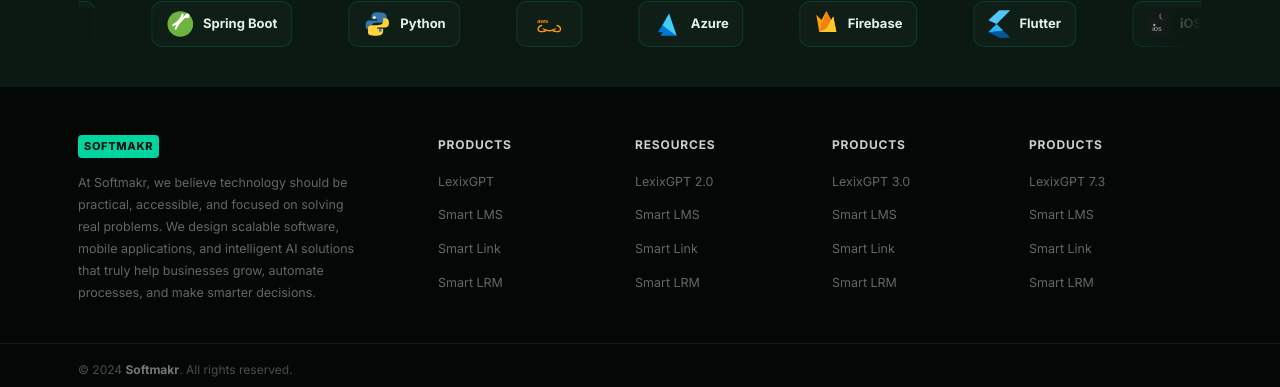
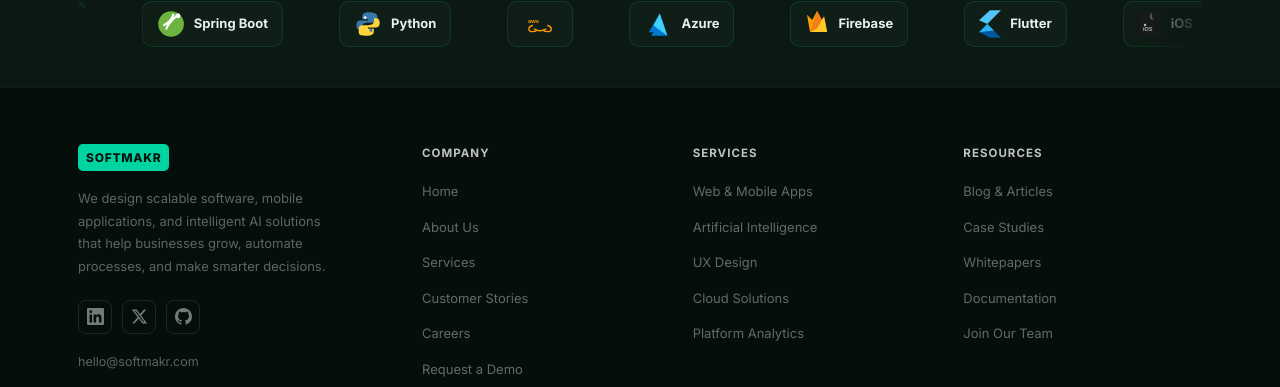
Before and after one commit to SamithaAthurupana/softmakr_w, a React (Vite) app: page / in a window 1280 px wide. Shown: the part 2410-2797 px from the top of the page. Built offline with nearby package versions, Linux system fonts and the light colour scheme.

Commit message:
footer re create

```diff
--- a/src/components/Footer.css
+++ b/src/components/Footer.css
@@ -1,39 +1,172 @@
-.footer { background: var(--footer-bg); color: rgba(255,255,255,0.55); transition: background 0.35s; }
+/* ── Footer shell ──────────────────────────────────────────── */
+.footer {
+  background: #050e0b;
+  color: rgba(255, 255, 255, 0.5);
+  border-top: 1px solid rgba(255, 255, 255, 0.06);
+}
 
+/* ── Main content row ──────────────────────────────────────── */
 .footer-inner {
   display: grid;
-  grid-template-columns: 300px 1fr;
-  gap: 60px;
-  padding-top: 48px;
-  padding-bottom: 40px;
+  grid-template-columns: 280px 1fr;
+  gap: 64px;
+  padding-top: 56px;
+  padding-bottom: 48px;
+}
+
+/* ── Brand column ──────────────────────────────────────────── */
+.footer-brand {
+  display: flex;
+  flex-direction: column;
+  gap: 0;
 }
 
 .footer-logo {
-  display: flex; align-items: center; gap: 8px;
-  text-decoration: none; color: #fff;
-  font-weight: 700; font-size: 16px; margin-bottom: 14px;
+  display: inline-flex;
+  align-items: center;
+  text-decoration: none;
+  margin-bottom: 16px;
 }
+
 .footer-logo .logo-badge {
-  background: var(--accent); color: #071410;
-  font-weight: 800; font-size: 11px;
-  padding: 3px 6px; border-radius: 4px;
+  background: var(--accent, #00e5a0);
+  color: #071410;
+  font-weight: 800;
+  font-size: 12px;
+  letter-spacing: 0.06em;
+  padding: 4px 8px;
+  border-radius: 5px;
 }
-.footer-tagline { font-size: 12.5px; line-height: 1.75; color: rgba(255,255,255,0.38); max-width: 280px; }
 
-.footer-links-grid { display: grid; grid-template-columns: repeat(4,1fr); gap: 24px; }
+.footer-tagline {
+  font-size: 13px;
+  line-height: 1.75;
+  color: rgba(255, 255, 255, 0.36);
+  max-width: 260px;
+  margin: 0 0 22px;
+}
+
+/* Social buttons */
+.footer-socials {
+  display: flex;
+  gap: 10px;
+  margin-bottom: 18px;
+}
+
+.footer-social-btn {
+  display: inline-flex;
+  align-items: center;
+  justify-content: center;
+  width: 34px;
+  height: 34px;
+  border-radius: 8px;
+  border: 1px solid rgba(255, 255, 255, 0.1);
+  color: rgba(255, 255, 255, 0.45);
+  transition: color 0.18s, border-color 0.18s, background 0.18s;
+  text-decoration: none;
+}
+
+.footer-social-btn:hover {
+  color: var(--accent, #00e5a0);
+  border-color: var(--accent, #00e5a0);
+  background: rgba(0, 229, 160, 0.08);
+}
+
+.footer-email {
+  font-size: 12.5px;
+  color: rgba(255, 255, 255, 0.35);
+  text-decoration: none;
+  transition: color 0.15s;
+}
+
+.footer-email:hover {
+  color: var(--accent, #00e5a0);
+}
+
+/* ── Link columns grid ─────────────────────────────────────── */
+.footer-links-grid {
+  display: grid;
+  grid-template-columns: repeat(3, 1fr);
+  gap: 32px;
+}
+
 .footer-col-heading {
-  color: rgba(255,255,255,0.8); font-size: 12px; font-weight: 700;
-  text-transform: uppercase; letter-spacing: 0.07em; margin-bottom: 14px;
+  color: rgba(255, 255, 255, 0.75);
+  font-size: 11.5px;
+  font-weight: 700;
+  text-transform: uppercase;
+  letter-spacing: 0.09em;
+  margin-bottom: 16px;
 }
-.footer-col ul { display: flex; flex-direction: column; gap: 8px; }
-.footer-link { font-size: 12.5px; color: rgba(255,255,255,0.38); transition: color 0.15s; }
-.footer-link:hover { color: var(--accent); }
 
-.footer-bottom { border-top: 1px solid rgba(255,255,255,0.07); padding: 16px 0; }
-.footer-bottom .container { font-size: 12px; color: rgba(255,255,255,0.28); }
-.footer-bottom strong { color: rgba(255,255,255,0.45); }
+.footer-col ul {
+  display: flex;
+  flex-direction: column;
+  gap: 10px;
+  list-style: none;
+  padding: 0;
+  margin: 0;
+}
 
+.footer-link {
+  font-size: 13px;
+  color: rgba(255, 255, 255, 0.38);
+  text-decoration: none;
+  transition: color 0.15s;
+}
+
+.footer-link:hover {
+  color: var(--accent, #00e5a0);
+}
+
+/* ── Bottom bar ────────────────────────────────────────────── */
+.footer-bottom {
+  border-top: 1px solid rgba(255, 255, 255, 0.06);
+  padding: 18px 0;
+}
+
+.footer-bottom-inner {
+  display: flex;
+  align-items: center;
+  justify-content: space-between;
+  gap: 16px;
+  flex-wrap: wrap;
+  font-size: 12px;
+  color: rgba(255, 255, 255, 0.25);
+}
+
+.footer-bottom-inner strong {
+  color: rgba(255, 255, 255, 0.42);
+}
+
+.footer-legal-links {
+  display: flex;
+  gap: 20px;
+}
+
+.footer-legal-link {
+  font-size: 12px;
+  color: rgba(255, 255, 255, 0.25);
+  text-decoration: none;
+  transition: color 0.15s;
+}
+
+.footer-legal-link:hover {
+  color: rgba(255, 255, 255, 0.55);
+}
+
+/* ── Responsive ────────────────────────────────────────────── */
 @media (max-width: 900px) {
-  .footer-inner { grid-template-columns: 1fr; gap: 32px; }
-  .footer-links-grid { grid-template-columns: repeat(2,1fr); }
+  .footer-inner {
+    grid-template-columns: 1fr;
+    gap: 36px;
+  }
+  .footer-tagline { max-width: 100%; }
+  .footer-links-grid { grid-template-columns: repeat(2, 1fr); }
 }
+
+@media (max-width: 520px) {
+  .footer-links-grid { grid-template-columns: 1fr 1fr; gap: 24px; }
+  .footer-bottom-inner { flex-direction: column; align-items: flex-start; gap: 10px; }
+  .footer-legal-links { gap: 14px; }
+}
--- a/src/components/Footer.jsx
+++ b/src/components/Footer.jsx
@@ -3,56 +3,102 @@
 
 const footerColumns = [
   {
-    heading: 'Products',
+    heading: 'Company',
     links: [
-      { label: 'LexixGPT', to: '/products/lexixgpt' },
-      { label: 'Smart LMS', to: '/products/smart-lms' },
-      { label: 'Smart Link', to: '/products/smart-link' },
-      { label: 'Smart LRM', to: '/products/smart-lrm' },
+      { label: 'Home',             to: '/' },
+      { label: 'About Us',         to: '/about' },
+      { label: 'Services',         to: '/services' },
+      { label: 'Customer Stories', to: '/customer-stories' },
+      { label: 'Careers',          to: '/careers' },
+      { label: 'Request a Demo',   to: '/contact' },
+    ],
+  },
+  {
+    heading: 'Services',
+    links: [
+      { label: 'Web & Mobile Apps',      to: '/services' },
+      { label: 'Artificial Intelligence', to: '/services' },
+      { label: 'UX Design',              to: '/services' },
+      { label: 'Cloud Solutions',        to: '/services' },
+      { label: 'Platform Analytics',     to: '/services' },
     ],
   },
   {
     heading: 'Resources',
     links: [
-      { label: 'LexixGPT 2.0', to: '/resources/lexixgpt-2' },
-      { label: 'Smart LMS', to: '/resources/smart-lms' },
-      { label: 'Smart Link', to: '/resources/smart-link' },
-      { label: 'Smart LRM', to: '/resources/smart-lrm' },
-    ],
-  },
-  {
-    heading: 'Products',
-    links: [
-      { label: 'LexixGPT 3.0', to: '/products/lexixgpt-3' },
-      { label: 'Smart LMS', to: '/products/smart-lms-3' },
-      { label: 'Smart Link', to: '/products/smart-link-3' },
-      { label: 'Smart LRM', to: '/products/smart-lrm-3' },
-    ],
-  },
-  {
-    heading: 'Products',
-    links: [
-      { label: 'LexixGPT 7.3', to: '/products/lexixgpt-7' },
-      { label: 'Smart LMS', to: '/products/smart-lms-7' },
-      { label: 'Smart Link', to: '/products/smart-link-7' },
-      { label: 'Smart LRM', to: '/products/smart-lrm-7' },
+      { label: 'Blog & Articles',  to: '/resources' },
+      { label: 'Case Studies',     to: '/resources' },
+      { label: 'Whitepapers',      to: '/resources' },
+      { label: 'Documentation',    to: '/resources' },
+      { label: 'Join Our Team',    to: '/careers' },
     ],
   },
 ];
 
+const socials = [
+  {
+    label: 'LinkedIn',
+    href: 'https://linkedin.com',
+    icon: (
+      <svg width="17" height="17" viewBox="0 0 24 24" fill="currentColor">
+        <path d="M20.447 20.452h-3.554v-5.569c0-1.328-.027-3.037-1.852-3.037-1.853 0-2.136 1.445-2.136 2.939v5.667H9.351V9h3.414v1.561h.046c.477-.9 1.637-1.85 3.37-1.85 3.601 0 4.267 2.37 4.267 5.455v6.286zM5.337 7.433a2.062 2.062 0 01-2.063-2.065 2.064 2.064 0 112.063 2.065zm1.782 13.019H3.555V9h3.564v11.452zM22.225 0H1.771C.792 0 0 .774 0 1.729v20.542C0 23.227.792 24 1.771 24h20.451C23.2 24 24 23.227 24 22.271V1.729C24 .774 23.2 0 22.222 0h.003z"/>
+      </svg>
+    ),
+  },
+  {
+    label: 'Twitter / X',
+    href: 'https://twitter.com',
+    icon: (
+      <svg width="17" height="17" viewBox="0 0 24 24" fill="currentColor">
+        <path d="M18.244 2.25h3.308l-7.227 8.26 8.502 11.24H16.17l-5.214-6.817L4.99 21.75H1.68l7.73-8.835L1.254 2.25H8.08l4.713 6.231zm-1.161 17.52h1.833L7.084 4.126H5.117z"/>
+      </svg>
+    ),
+  },
+  {
+    label: 'GitHub',
+    href: 'https://github.com',
+    icon: (
+      <svg width="17" height="17" viewBox="0 0 24 24" fill="currentColor">
+        <path d="M12 0C5.374 0 0 5.373 0 12c0 5.302 3.438 9.8 8.207 11.387.599.111.793-.261.793-.577v-2.234c-3.338.726-4.033-1.416-4.033-1.416-.546-1.387-1.333-1.756-1.333-1.756-1.089-.745.083-.729.083-.729 1.205.084 1.839 1.237 1.839 1.237 1.07 1.834 2.807 1.304 3.492.997.107-.775.418-1.305.762-1.604-2.665-.305-5.467-1.334-5.467-5.931 0-1.311.469-2.381 1.236-3.221-.124-.303-.535-1.524.117-3.176 0 0 1.008-.322 3.301 1.23A11.509 11.509 0 0112 5.803c1.02.005 2.047.138 3.006.404 2.291-1.552 3.297-1.23 3.297-1.23.653 1.653.242 2.874.118 3.176.77.84 1.235 1.911 1.235 3.221 0 4.609-2.807 5.624-5.479 5.921.43.372.823 1.102.823 2.222v3.293c0 .319.192.694.801.576C20.566 21.797 24 17.3 24 12c0-6.627-5.373-12-12-12z"/>
+      </svg>
+    ),
+  },
+];
+
 export default function Footer() {
+  const year = new Date().getFullYear();
+
   return (
     <footer className="footer">
       <div className="footer-inner container">
-        {/* Left column */}
+
+        {/* Brand column */}
         <div className="footer-brand">
           <Link to="/" className="footer-logo">
             <span className="logo-badge">SOFTMAKR</span>
-            {/* <span>Softmakr</span> */}
           </Link>
           <p className="footer-tagline">
-            At Softmakr, we believe technology should be practical, accessible, and focused on solving real problems. We design scalable software, mobile applications, and intelligent AI solutions that truly help businesses grow, automate processes, and make smarter decisions.
+            We design scalable software, mobile applications, and intelligent AI
+            solutions that help businesses grow, automate processes, and make
+            smarter decisions.
           </p>
+          <div className="footer-socials">
+            {socials.map((s) => (
+              <a
+                key={s.label}
+                href={s.href}
+                className="footer-social-btn"
+                target="_blank"
+                rel="noopener noreferrer"
+                aria-label={s.label}
+              >
+                {s.icon}
+              </a>
+            ))}
+          </div>
+          <a href="mailto:hello@softmakr.com" className="footer-email">
+            hello@softmakr.com
+          </a>
         </div>
 
         {/* Link columns */}
@@ -63,7 +109,9 @@
               <ul>
                 {col.links.map((link, j) => (
                   <li key={j}>
-                    <Link to={link.to} className="footer-link">{link.label}</Link>
+                    <Link to={link.to} className="footer-link">
+                      {link.label}
+                    </Link>
                   </li>
                 ))}
               </ul>
@@ -72,9 +120,15 @@
         </div>
       </div>
 
+      {/* Bottom bar */}
       <div className="footer-bottom">
-        <div className="container">
-          <span>© 2024 <strong>Softmakr</strong>. All rights reserved.</span>
+        <div className="container footer-bottom-inner">
+          <span>© {year} <strong>Softmakr</strong>. All rights reserved.</span>
+          <div className="footer-legal-links">
+            <a href="#" className="footer-legal-link">Privacy Policy</a>
+            <a href="#" className="footer-legal-link">Terms of Service</a>
+            <a href="#" className="footer-legal-link">Cookie Policy</a>
+          </div>
         </div>
       </div>
     </footer>
--- a/src/pages/Home.css
+++ b/src/pages/Home.css
@@ -62,7 +62,7 @@
 .service-card-title { font-size: 15px; font-weight: 700; color: var(--text);        padding: 14px 16px 6px; }
 .service-card-desc  { font-size: 13px; color: var(--text-muted); padding: 0 16px 16px; line-height: 1.65; }
 
-.group-actions { display: flex; gap: 12px; margin-top: 28px; }
+.group-actions { display: flex; gap: 12px; margin-top: 28px; flex-wrap: wrap; justify-content: center; }
 
 @media (max-width: 900px) { .card-grid-3 { grid-template-columns: repeat(2,1fr); } .hero-title { font-size: 34px; } }
 @media (max-width: 600px) { .card-grid-3 { grid-template-columns: 1fr; }           .hero-title { font-size: 28px; } }
```
